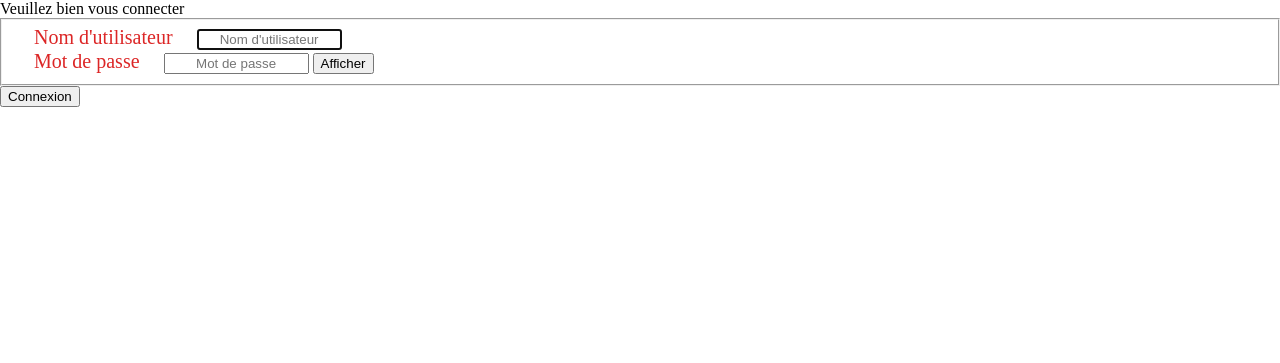
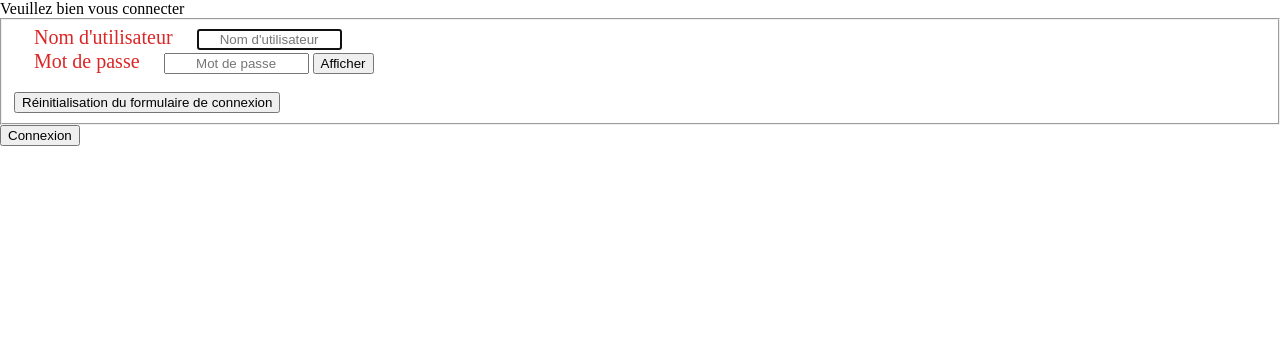
Before and after one commit to AntoineDelenclos/projet_maison_connectee, a PHP site: page /login.php in a window 1280 px wide. Shown: the part 57-420 px from the top of the page. Run offline with PHP 8.4, Linux system fonts and the light colour scheme.

Commit message:
Update login.php

```diff
--- a/Projet/login.php
+++ b/Projet/login.php
@@ -34,6 +34,9 @@
 
                 <button type="button" id="eye">Afficher</button>
                 <br>
+                <br>
+                <input type="reset" id="reset_l" value="Réinitialisation du formulaire de connexion">
+
             </fieldset>
 
             <button type="submit" name="submit">Connexion</button>
```
